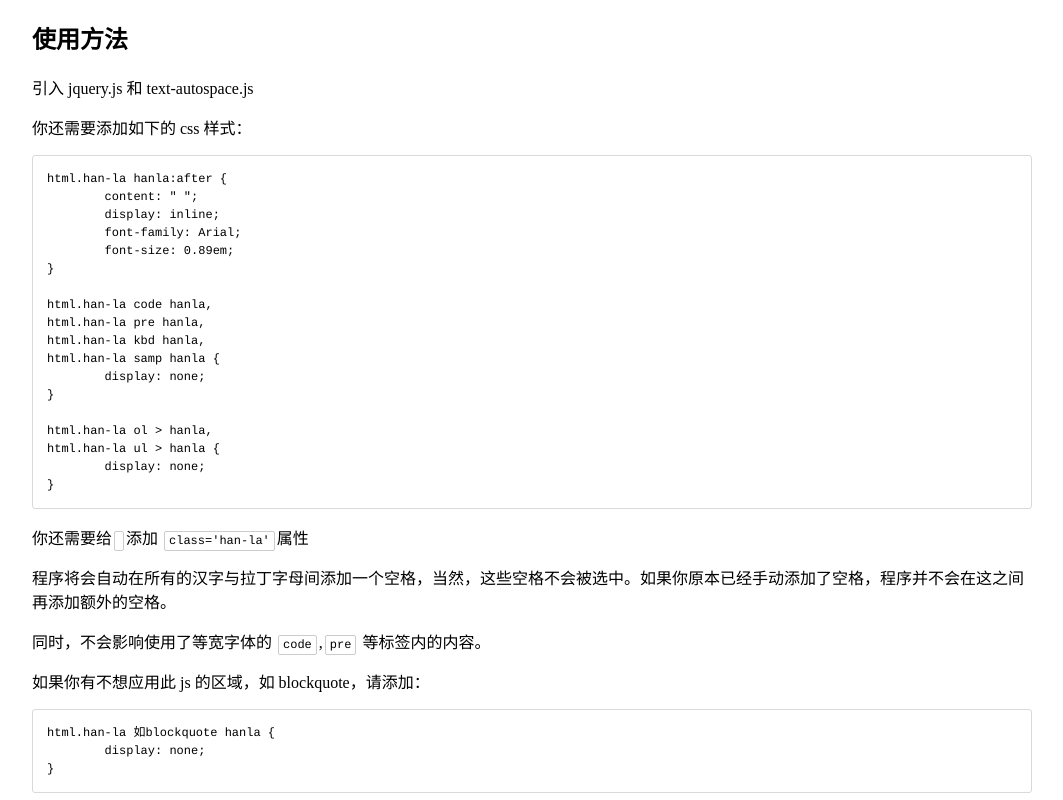
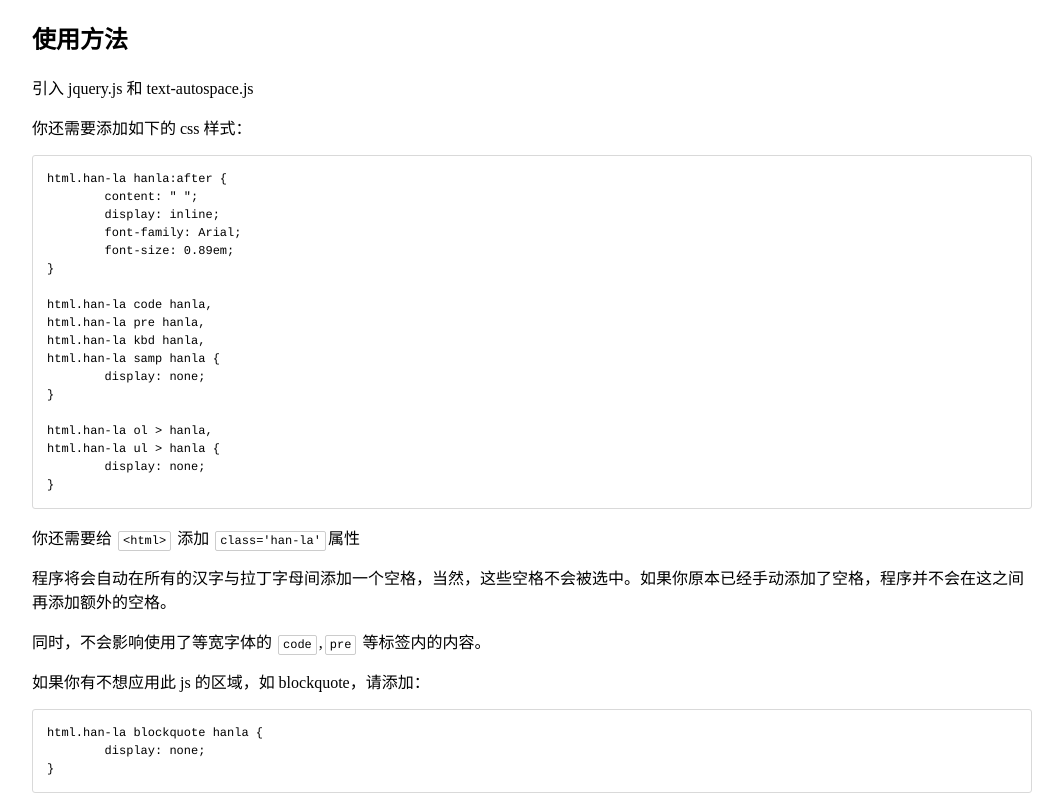
Before and after one commit to mastermay/text-autospace.js, a plain HTML site: page index.html in a window 1280 px wide. Shown: the top 800 px of the page, without its empty margins (108-1171 px from the left). Drawn offline with nearby package versions, Linux system fonts and the light colour scheme.

Commit message:
Update index.html

```diff
--- a/index.html
+++ b/index.html
@@ -3,6 +3,7 @@
 <head>
 	<meta charset="UTF-8">
 	<title>自动添加空格演示</title>
+
 	<script src="https://cdn.bootcss.com/jquery/2.1.1/jquery.min.js"></script>
 	<script type='text/javascript' src='text-autospace.min.js'></script>
 
@@ -106,12 +107,12 @@ html.han-la ol > hanla,
 html.han-la ul > hanla {
 	display: none;
 }</pre>
-		<p>你还需要给<code><html></code>添加<code>class='han-la'</code>属性
+		<p>你还需要给<code>&#60;html&#62;</code>添加<code>class='han-la'</code>属性
 		<p>程序将会自动在所有的汉字与拉丁字母间添加一个空格，当然，这些空格不会被选中。如果你原本已经手动添加了空格，程序并不会在这之间再添加额外的空格。</p>
 		<p>同时，不会影响使用了等宽字体的<code>code</code>,<code>pre</code>等标签内的内容。</p>
 		<p>如果你有不想应用此js的区域，如blockquote，请添加：</p>
 		<pre>
-html.han-la 如blockquote hanla {
+html.han-la blockquote hanla {
 	display: none;
 }</pre>
 		<p></p>
```
